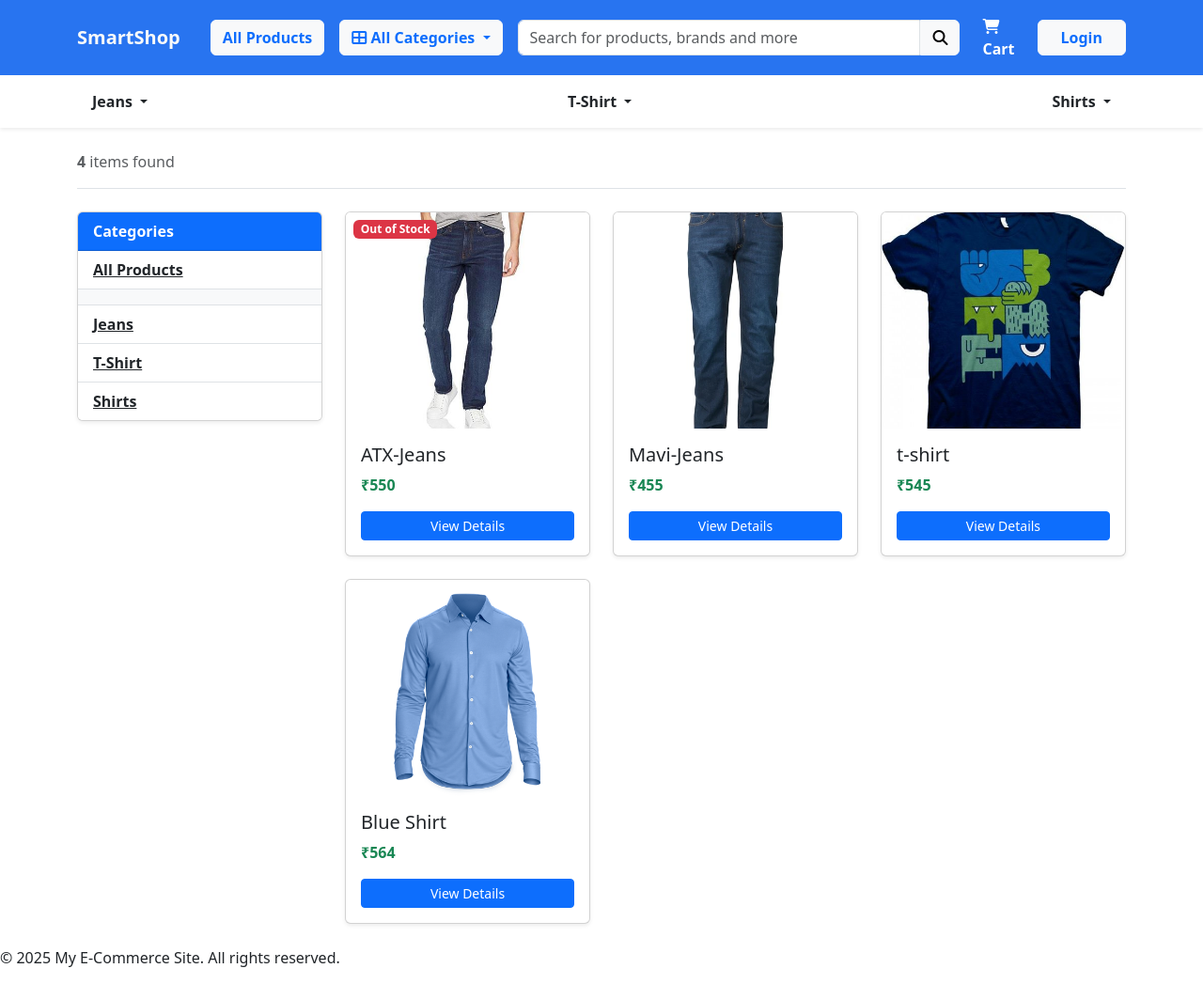
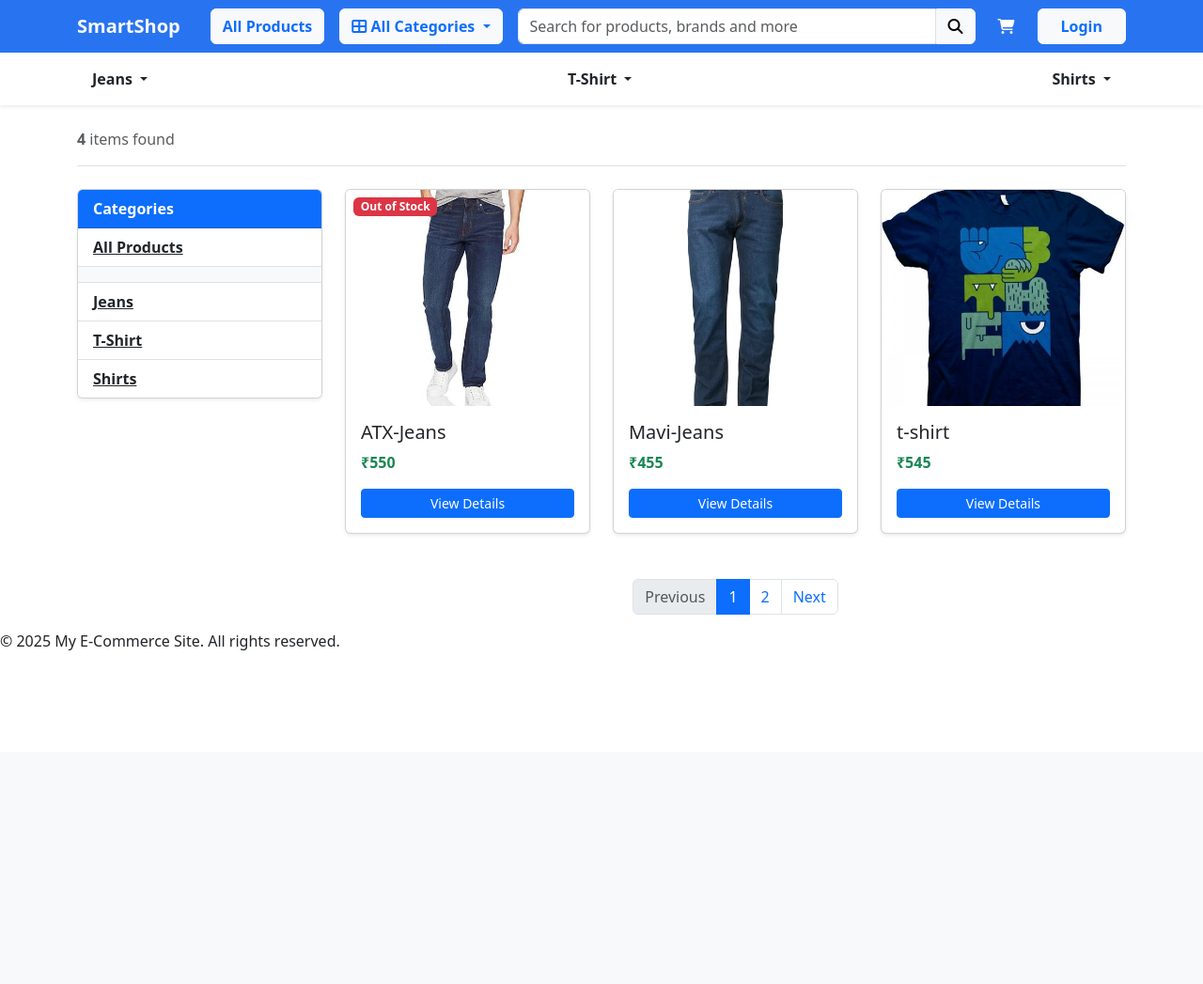
Before and after one commit to MithunKumarRajak/e-commerce, a Django app: page /products/ in a window 1280 px wide. Shown: the whole page at 94% size. After the commit the page ends 692 px from the top, so only its background shows below. Run offline with Django 5.2, Linux system fonts and the light colour scheme; data comes from the database, SQL or seed files in the repository; both versions use the stored data as it was after the commit.

Commit message:
About pagination feature - working

```diff
--- a/carts/views.py
+++ b/carts/views.py
@@ -1,6 +1,7 @@
 from django.shortcuts import render, redirect, get_object_or_404
 from carts.models import Cart, CartItem
 from .models import Product
+
 
 
 # Define the _cart_id function
--- a/products/views.py
+++ b/products/views.py
@@ -4,7 +4,11 @@ from .models import *
 from carts.models import CartItem
 from carts.views import _cart_id
 from carts.models import Cart
+from django.core.paginator import EmptyPage, PageNotAnInteger, Paginator
+
 # Create your views here
+
+# All products or store page but name changed to products
 
 
 def products(request, category_slug=None):
@@ -15,16 +19,25 @@ def products(request, category_slug=None):
         categories = get_object_or_404(Category, slug=category_slug)
         products = Product.objects.filter(
             category=categories, is_available=True)
-        products = Product.objects.filter(
-            category=categories, is_available=True)
+        if not products.exists():
+            print("No products found for the category.")
+        paginator = Paginator(products, 3)
+        page = request.GET.get('page')
+
+        paged_products = paginator.get_page(page)
         product_count = products.count()
     else:
-        products = Product.objects.filter(
-            is_available=True)
+        products = Product.objects.all().filter(
+            is_available=True).order_by('id')
+        if not products.exists():
+            print("No products found.")
+        paginator = Paginator(products, 3)
+        page = request.GET.get('page')
+        paged_products = paginator.get_page(page)
         product_count = products.count()
 
     context = {
-        'products': products,
+        'products': paged_products,
         'product_count': product_count,
     }
     return render(request, 'store/store.html', context)
--- a/templates/include/navbar.html
+++ b/templates/include/navbar.html
@@ -75,7 +75,7 @@
           <div class="icon icon-sm rounded-circle">
             <i class="fa fa-shopping-cart text-white"></i>
           </div>
-          Cart {% if cart_count > 0 %}
+          {% if cart_count > 0 %}
           <span
             class="badge badge-pill badge-danger notify position-absolute top-0 start-100 translate-middle"
           >
--- a/templates/store/store.html
+++ b/templates/store/store.html
@@ -1,4 +1,6 @@
-{% extends "base.html" %} {% load static %} {% block content %}
+{% extends "base.html" %}
+{% load static %}
+{% block content %}
 
 <div class="container mt-4">
   <!-- TOP HEADER -->
@@ -42,46 +44,71 @@
         {% for product in products %}
         <div class="col-md-4">
           <div class="card mb-4 shadow-sm position-relative">
-            <!-- OUT OF STOCK TAG -->
+
             {% if product.stock == 0 %}
-            <span class="badge bg-danger position-absolute m-2"
-              >Out of Stock</span
-            >
+            <span class="badge bg-danger position-absolute m-2">Out of Stock</span>
             {% endif %}
 
-            <!-- PRODUCT IMAGE -->
             <a href="{{ product.get_url }}">
               <img
                 src="{{ product.product_image.url }}"
                 class="card-img-top"
                 alt="{{ product.product_name }}"
-                style="height: 230px; object-fit: cover"
+                style="height: 230px; object-fit: cover;"
               />
             </a>
 
             <div class="card-body">
               <h5 class="card-title">{{ product.product_name }}</h5>
               <p class="card-text fw-bold text-success">₹{{ product.price }}</p>
-
-              <!-- VIEW DETAILS BUTTON -->
-              <a
-                href="{{ product.get_url }}"
-                class="btn btn-primary btn-sm w-100"
-              >
+              <a href="{{ product.get_url }}" class="btn btn-primary btn-sm w-100">
                 View Details
               </a>
             </div>
+
           </div>
         </div>
-        {% endfor %}
-
-        <!-- IF NO PRODUCTS -->
-        {% if products|length == 0 %}
+        {% empty %}
+        <!-- IF NO PRODUCTS FOUND -->
         <div class="alert alert-warning text-center mt-4">
           No products found.
         </div>
+        {% endfor %}
+      </div>
+
+      <!-- PAGINATION -->
+      <nav class="mt-4" aria-label="Page navigation sample">
+        {% if products.has_other_pages %}
+        <ul class="pagination justify-content-center">
+
+          {% if products.has_previous %}
+          <li class="page-item">
+            <a class="page-link" href="?page={{ products.previous_page_number }}">Previous</a>
+          </li>
+          {% else %}
+          <li class="page-item disabled"><a class="page-link">Previous</a></li>
+          {% endif %}
+
+          {% for i in products.paginator.page_range %}
+            {% if products.number == i %}
+            <li class="page-item active"><a class="page-link">{{ i }}</a></li>
+            {% else %}
+            <li class="page-item"><a class="page-link" href="?page={{ i }}">{{ i }}</a></li>
+            {% endif %}
+          {% endfor %}
+
+          {% if products.has_next %}
+          <li class="page-item">
+            <a class="page-link" href="?page={{ products.next_page_number }}">Next</a>
+          </li>
+          {% else %}
+          <li class="page-item disabled"><a class="page-link">Next</a></li>
+          {% endif %}
+
+        </ul>
         {% endif %}
-      </div>
+      </nav>
+
     </div>
   </div>
 </div>
```
Also changed, not shown: README..md (+1 -16 lines), db.sqlite3.
